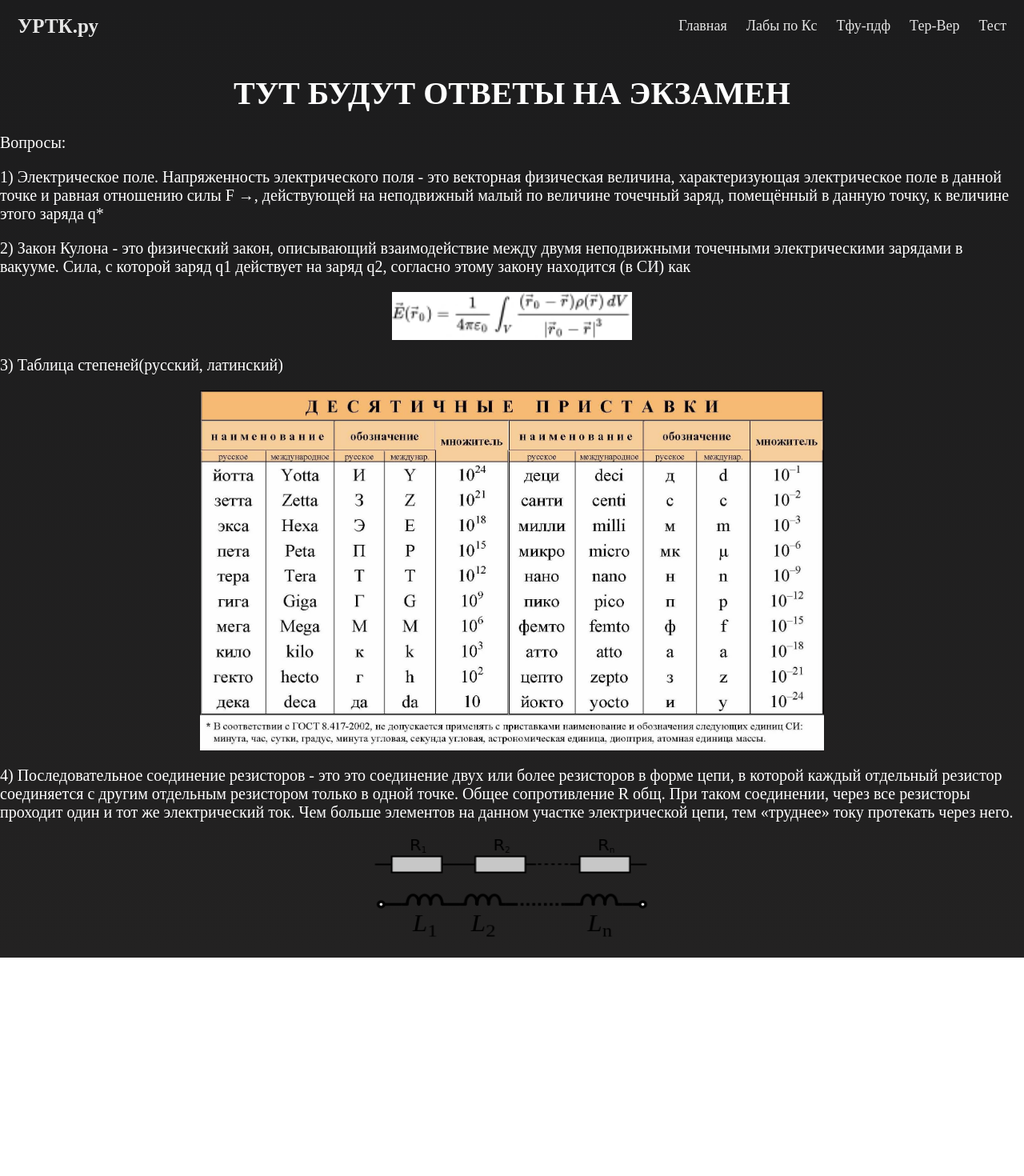
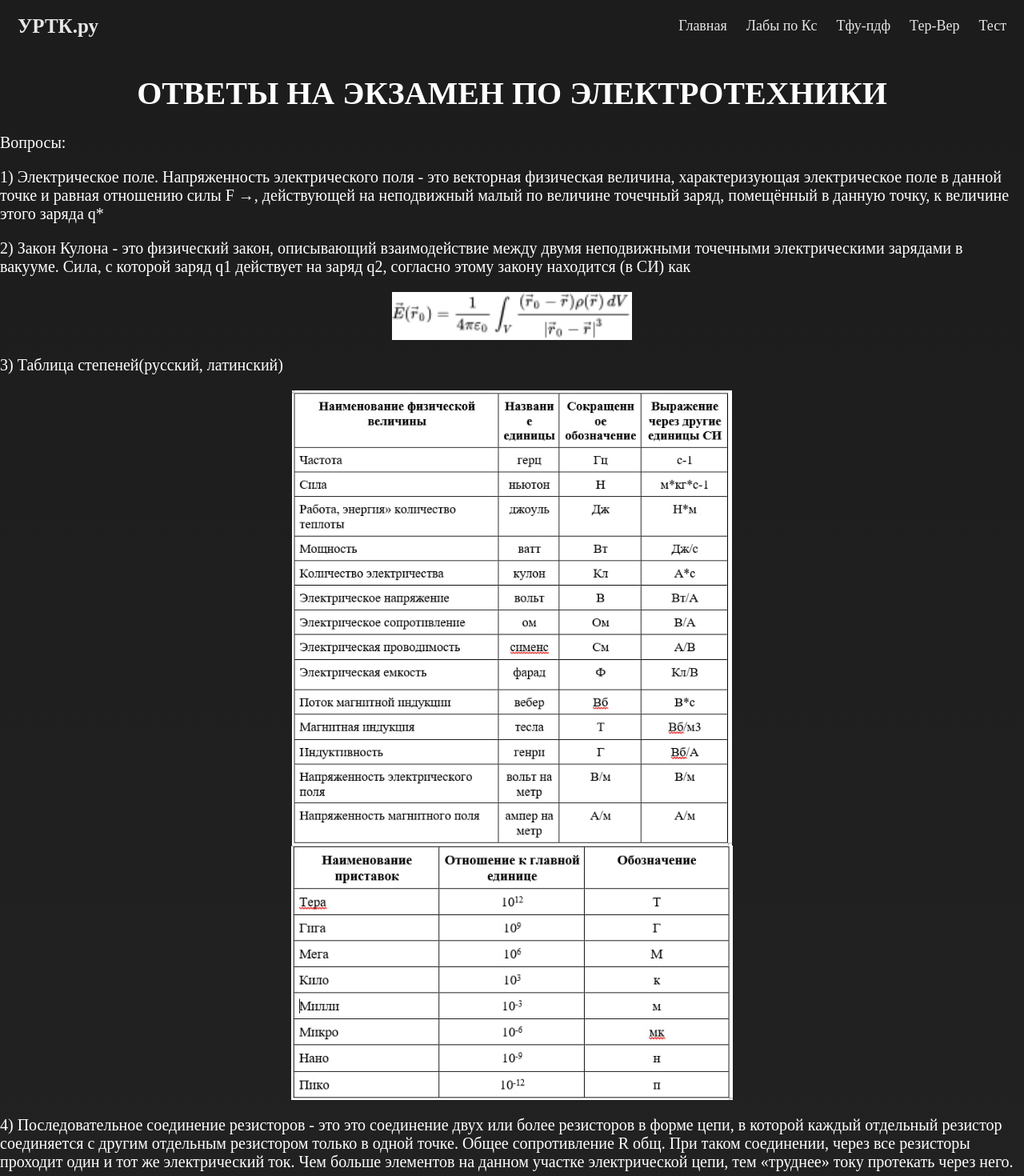
Before and after one commit to Anton5r/MyWeb, a Next.js app: page /test in a window 1280 px wide. Shown: the top 1470 px of the page at 80% size. Before the commit the page ends 1197 px from the top, so only its background shows below. Built offline with nearby package versions, Linux system fonts and the light colour scheme.

Commit message:
new table

```diff
--- a/pages/test.js
+++ b/pages/test.js
@@ -6,6 +6,8 @@ import zacon from '../public/Закон кулона.jpg'
 import tab from '../public/таблица-степеней.jpg'
 import rez from '../public/резистор.png'
 import kat from '../public/Катушка.png'
+import t1 from '../public/таб-1.jpg'
+import t2 from '../public/таб-2.jpg'
 
 export default function TEST() {
 
@@ -31,7 +33,7 @@ export default function TEST() {
           </div>
       </header>
 
-      <h1 className={styles.flex_text}>Тут будут ответы на экзамен</h1>
+      <h1 className={styles.flex_text}>ответы на экзамен по электротехники</h1>
 
       <p>Вопросы:</p>
       <p>1) Электрическое поле. Напряженность электрического поля - это векторная физическая величина, характеризующая электрическое поле в данной точке и равная отношению силы F →, действующей на неподвижный малый по величине точечный заряд, помещённый в данную точку, к величине этого заряда q*</p>
@@ -48,10 +50,15 @@ export default function TEST() {
       <p>3) Таблица степеней(русский, латинский)</p>
       <div className={styles.flex_text}>
         <Image
-        src={tab}
-        width={780}
-        height={450}
+        src={t1}
+        width={550}
         alt="Error 404"
+        />
+      </div>
+      <div className={styles.flex_text}>
+        <Image
+        src={t2}
+        height={318}
         />
       </div>
 
```
Also changed, not shown: public/таб-1.jpg (added), public/таб-2.jpg (added).
